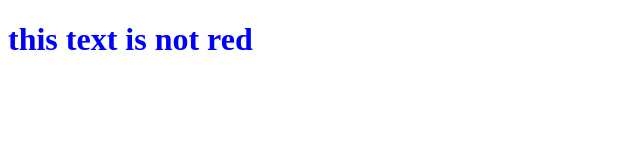
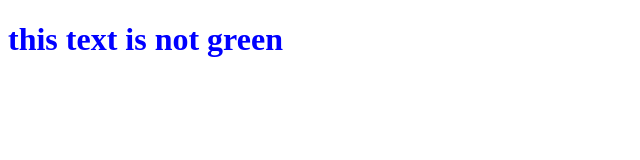
Before and after one commit to lucas-stinson/one, a plain HTML site: page index.html in a window 1280 px wide. Shown: the full height of the page, 0-640 px from the left. Drawn offline with Linux system fonts and the light colour scheme.

Commit message:
second commit

```diff
--- a/index.html
+++ b/index.html
@@ -8,6 +8,7 @@
     <link rel="stylesheet" href="styles.css">
 </head>
 <body>
-    <h1>this text is not red</h1>
+    <h1>this text is not green
+    </h1>
 </body>
 </html>
```
